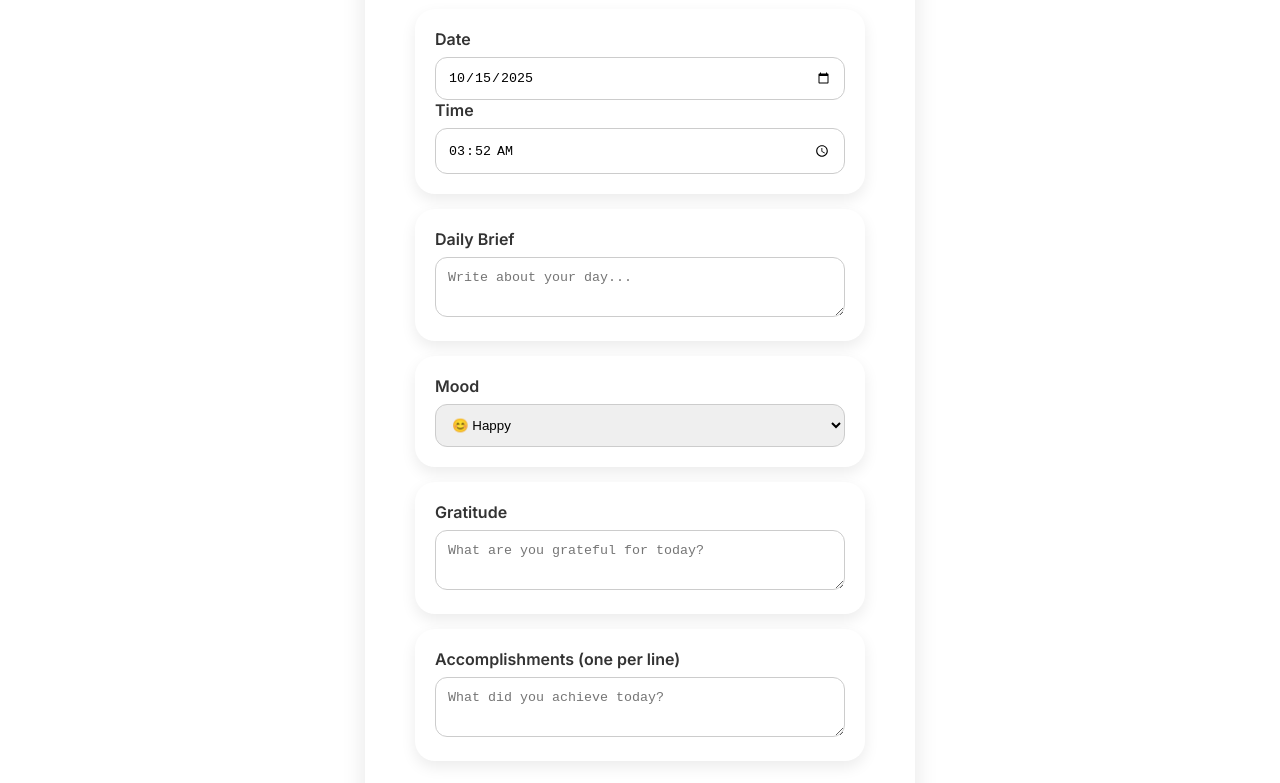
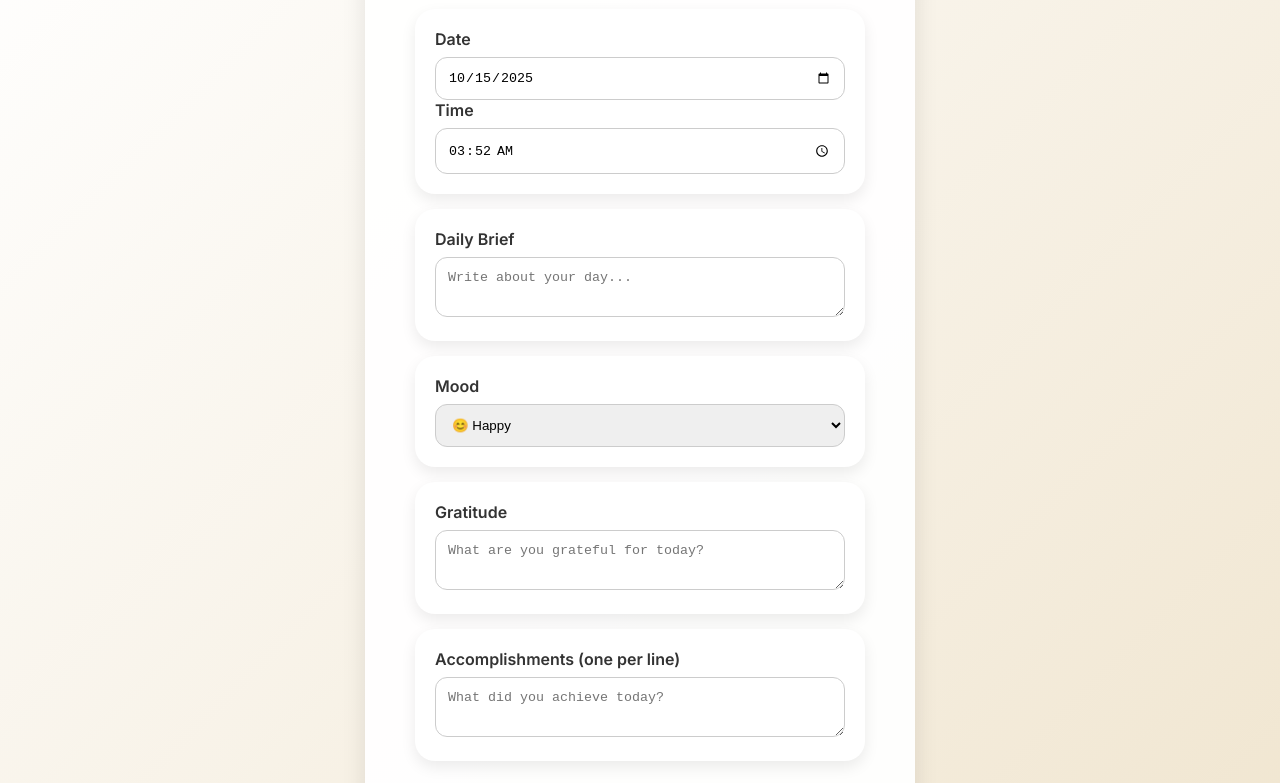
Before and after one commit to ballalnish/My-Journal, a plain HTML site: page index.html in a window 1280 px wide. Shown: the part 135-918 px from the top of the page. Drawn offline with Linux system fonts and the light colour scheme.

Commit message:
Update style.css

```diff
--- a/style.css
+++ b/style.css
@@ -7,7 +7,7 @@
 
 body {
   font-family: 'Inter', sans-serif;
-  background: linear-gradient(135deg, #ffffff, #fffee);
+  background: linear-gradient(135deg, #ffffff, #F0E5CF);
   display: flex;
   justify-content: center;
   padding: 30px;
```
